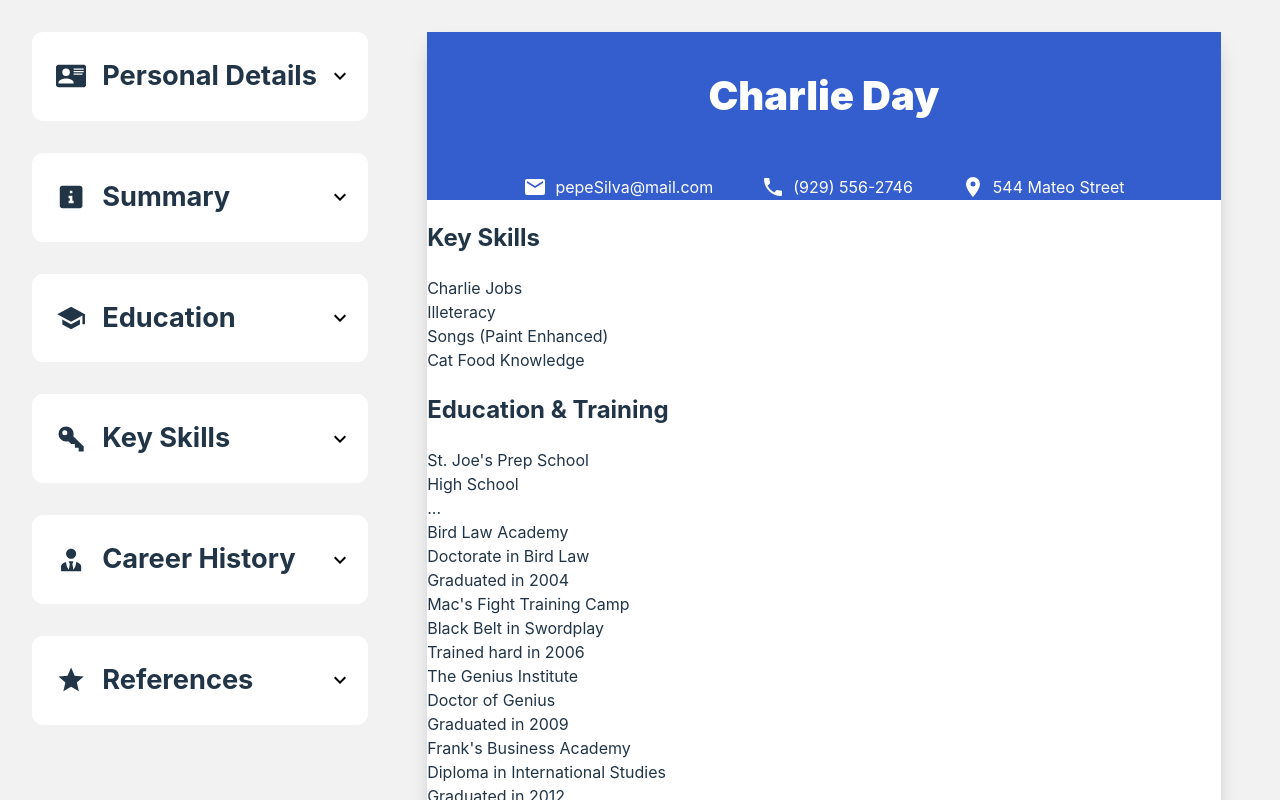
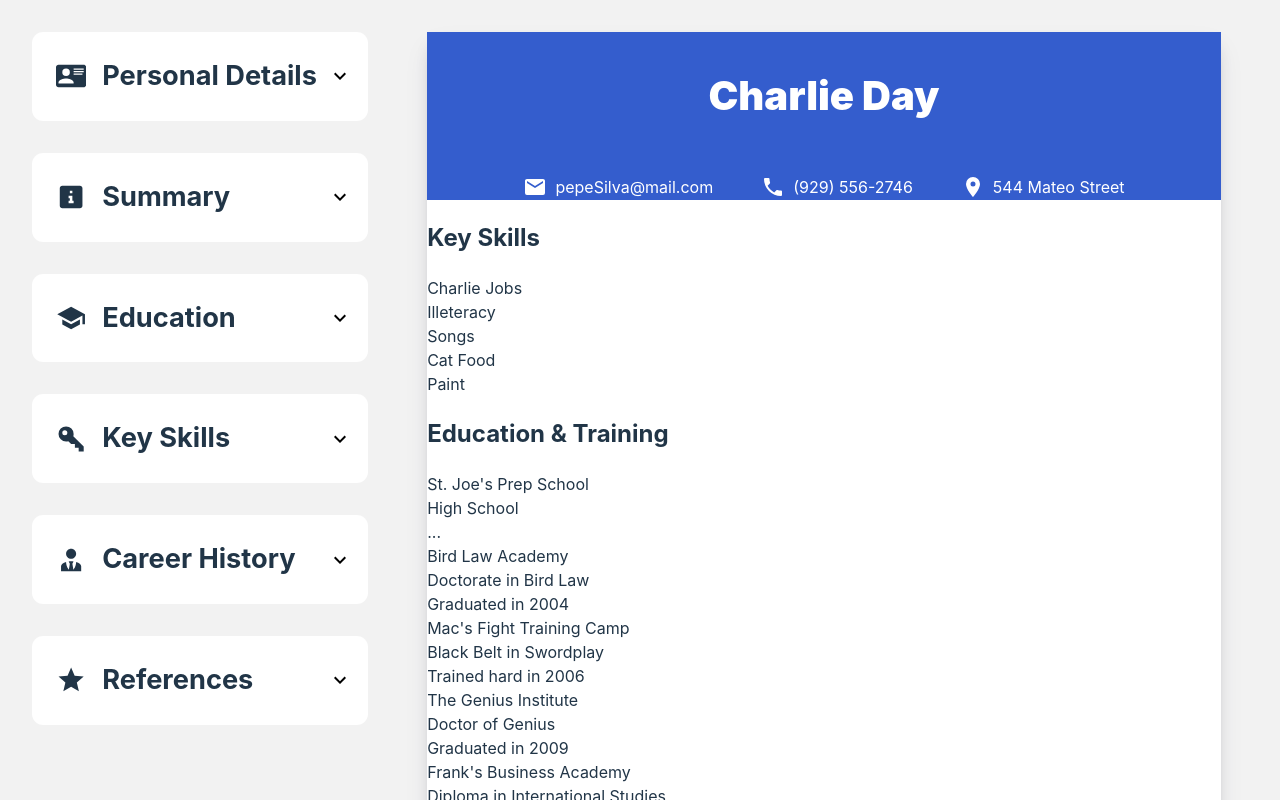
Before and after one commit to Frobii/resume-builder, a React (Vite) app: page / in a window 1280 px wide. Shown: the top 800 px of the page. Built offline with nearby package versions, Linux system fonts and the light colour scheme.

Commit message:
Adjust Charlie's skills

```diff
--- a/src/ResumeBuilder.jsx
+++ b/src/ResumeBuilder.jsx
@@ -57,11 +57,15 @@ export default function ResumeBuilder() {
                 visible: true,
             },
             {
-                skill: "Songs (Paint Enhanced)",
+                skill: "Songs",
                 visible: true,
             },
             {
-                skill: "Cat Food Knowledge",
+                skill: "Cat Food",
+                visible: true,
+            },
+            {
+                skill: "Paint",
                 visible: true,
             },
         ],
```
